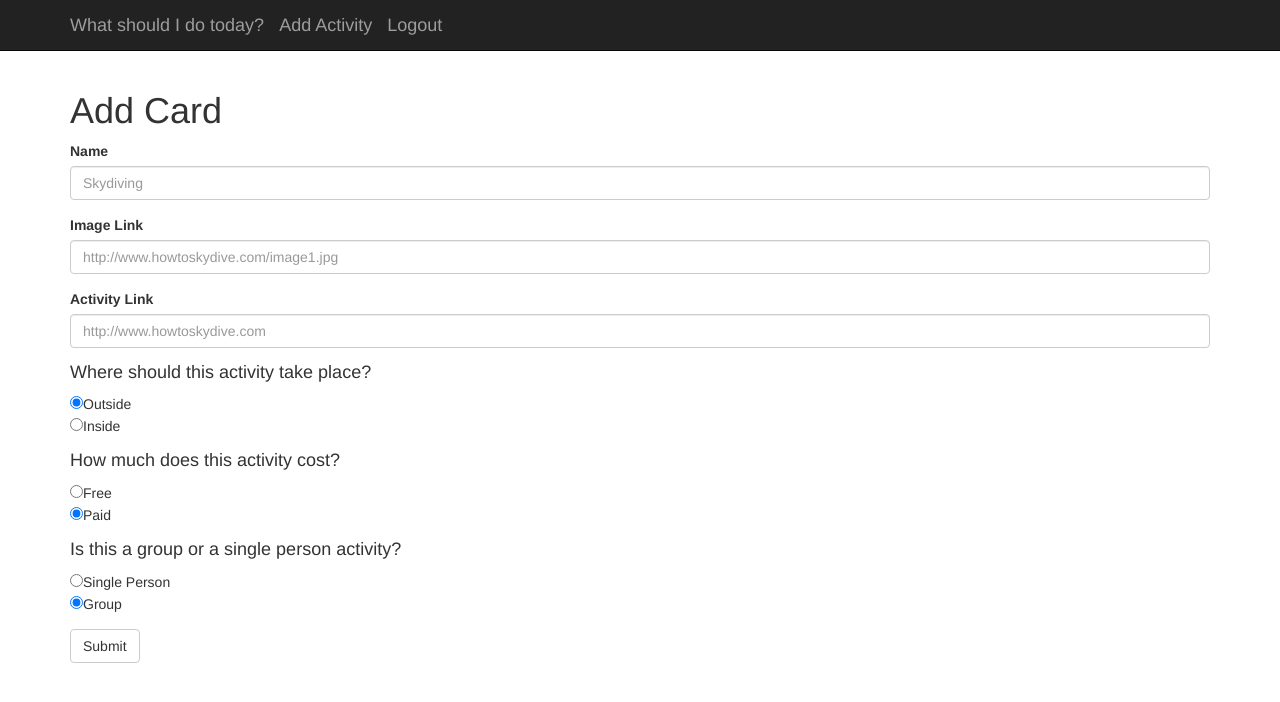
After one commit to kjgross/whattodo, a Flask app: page /card/add in a window 1280 px wide. The commit adds this page. Shown: the top 702 px of the page. Run offline with Flask 2, Linux system fonts and the light colour scheme; parts of the project's set-up code (start-up, migrations or seed data) failed here and were passed over; some libraries are stand-ins or nearby versions.

Commit message:
add a new activity card

```diff
--- /dev/null
+++ b/cards/templates/add_card.html
@@ -0,0 +1,44 @@
+{% extends "base.html" %}
+
+{% block content %}
+<h1>
+    Add Card
+</h1>
+
+<form role="form" method="POST">
+    <div class="form-group">
+        <label for="name">Name</label>
+        <input type="text" class="form-control" id="name" name="name" placeholder="Skydiving" required></input>
+    </div>
+    <div class="form-group">
+        <label for="image_link">Image Link</label>
+        <input class="form-control" id="image_link" name="image_link" placeholder="http://www.howtoskydive.com/image1.jpg" required></input>
+    </div>
+    <div class="form-group">
+        <label for="link">Activity Link</label>
+        <input class="form-control" id="link" name="link" placeholder="http://www.howtoskydive.com"></input>
+    </div>
+    <div class="form-group">
+        <h4>Where should this activity take place?</h4>
+        <input type="radio" name="weather" value="outside" checked>Outside
+        <br>
+        <input type="radio" name="weather" value="inside">Inside
+    </div>
+    <div class="form-group">
+        <h4>How much does this activity cost?</h4>
+        <input type="radio" name="cost" value="free">Free
+        <br>
+        <input type="radio" name="cost" value="paid" checked>Paid
+    </div>
+    <div class="form-group">
+        <h4>Is this a group or a single person activity?</h4>
+        <input type="radio" name="num_people" value="single">Single Person
+        <br>
+        <input type="radio" name="num_people" value="group" checked>Group
+    </div>
+
+
+
+    <button type="submit" class="btn btn-default">Submit</button>
+</form>
+{% endblock %}
--- a/cards/templates/macros.html
+++ b/cards/templates/macros.html
@@ -5,11 +5,10 @@
             <a href="/card/{{card.id -1}}">{{ card.name }}</a>
         </h1>
         <body>
-            <h2>Delicious Food</h2>
-            <img src="{{card.image_link}}" alt="Foodz" style="width:304px;height:228px">
+            <img src="{{card.image_link}}" alt="{{card.name}}" style="width:304px;height:228px">
             <ul class="list-unstyled">
                 <li>
-                    <a href="{{card.link}}">{{ card.name }}</a>
+                    <a href="{{card.link}}">Learn more about: {{ card.name }}</a>
                 </li>
                 <li>
                     <h5><i>Where should you do this activity?</i> {{card.weather}}</h5>
--- a/cards/views.py
+++ b/cards/views.py
@@ -66,14 +66,15 @@ def cards(card=1, paginate_by=1):
     )
 
 
-
-
-
+@app.route("/card/add", methods=["GET"])
+#@login_required
+def add_card_get():
+    return render_template("add_card.html")
 
 
 @app.route("/")
 @app.route("/card/add", methods=["POST"])
-@login_required
+#@login_required
 def add_card_post():
 	card = Card(
 		name = request.form["name"],
```
Also changed, not shown: cards-development.db.
